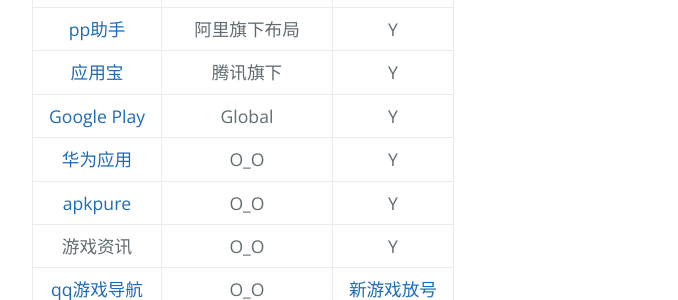
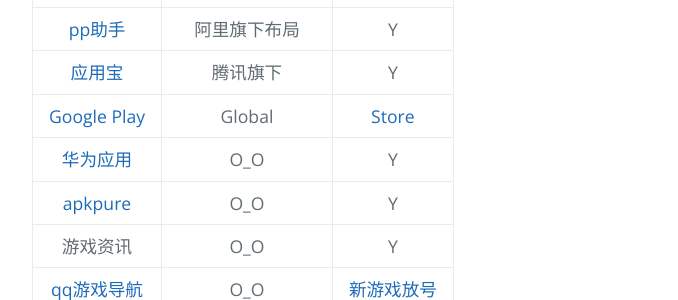
Before and after one commit to AmbroseRen/test, a Jekyll site: the page built from Art/Games/index.md, in a window 1280 px wide. Shown: the part 256-556 px from the top of the page, without its empty margins (128-806 px from the left). Built offline with Jekyll 4.4.1, drawn with Linux system fonts in a browser that asks for light colours; nearby versions of some CDN libraries; our own code applies the rules of GitHub Pages for plain Markdown files; library files that are not in the unit come from our copies; the repository's description, which GitHub fills in, is left out.

Commit message:
Update index.md

```diff
--- a/Art/Games/index.md
+++ b/Art/Games/index.md
@@ -28,7 +28,7 @@
 | [豌豆荚](https://www.wandoujia.com/) | O_O | Y |
 | [pp助手](https://www.pp.cn/) | 阿里旗下布局 | Y |
 | [应用宝](https://sj.qq.com/) | 腾讯旗下 | Y |
-| [Google Play](https://play.google.com/store/apps) | Global | Y |
+| [Google Play](https://play.google.com/store/apps/details?id=com.google.android.gms&hl=zh&gl=US) | Global | [Store](https://play.google.com/store/apps) |
 | [华为应用](https://appgallery.huawei.com/app/C27162) | O_O | Y |
 | [apkpure](https://apkpure.com/cn/) | O_O | Y |
 | 游戏资讯 | O_O | Y |
```
